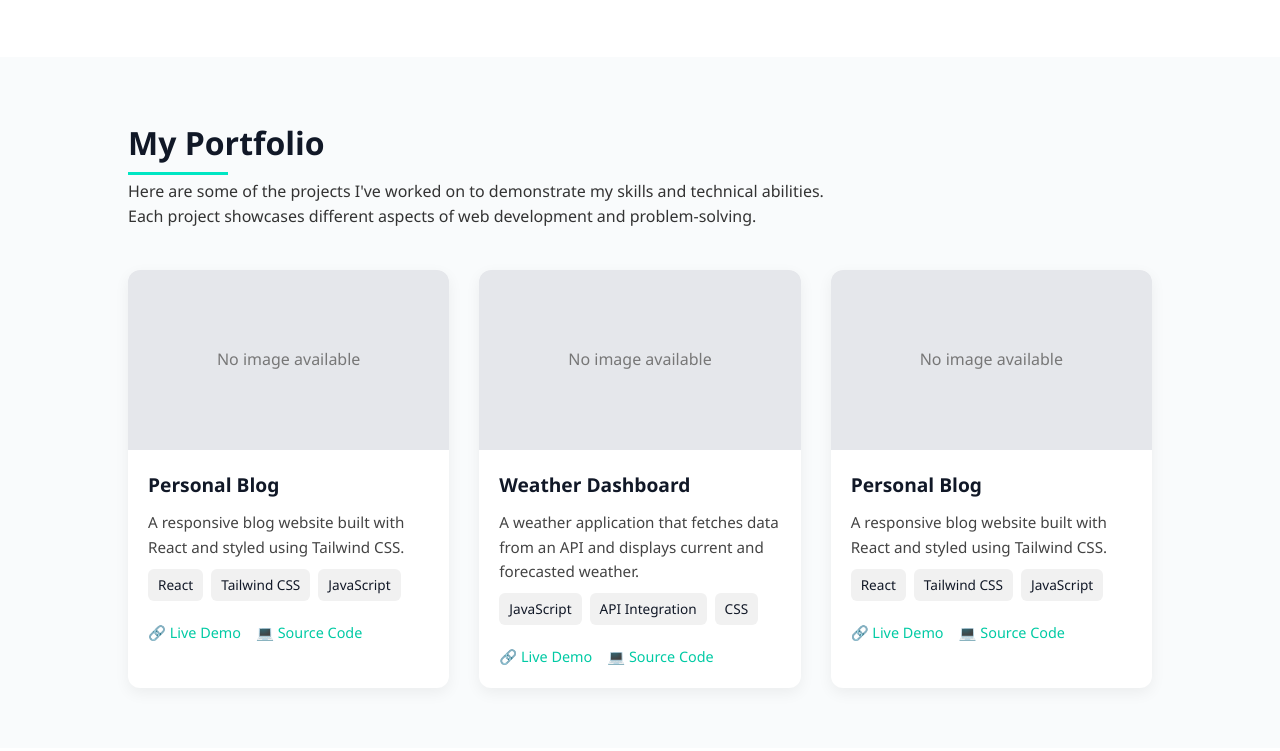
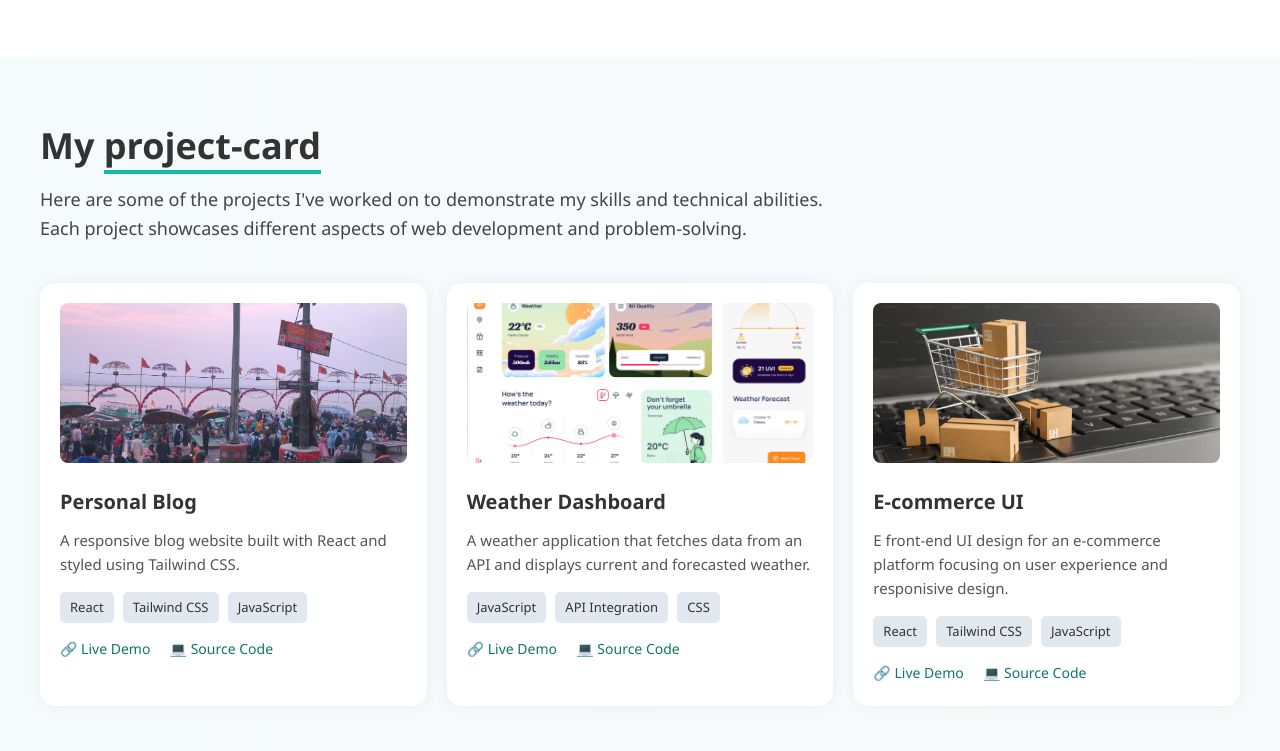
Before and after one commit to VishalVerma02/vishalpot, a plain HTML site: page index.html in a window 1280 px wide. Shown: the part 1089-1840 px from the top of the page. Drawn offline with Linux system fonts and the light colour scheme.

Commit message:
some update

```diff
--- a/index.html
+++ b/index.html
@@ -13,7 +13,7 @@
       <ul class="nav-links">
         <li><a href="#home">Home</a></li>
         <li><a href="#about">About</a></li>
-        <li><a href="#portgolio">Portfolio</a></li>
+        <li><a href="#project">Project</a></li>
         <li><a href="#services">Services</a></li>
         <li><a href="#contact">Contact</a></li>
       </ul>
@@ -92,71 +92,66 @@
   </div>
 </section>
 
-<section class="portfolio-section" id="portfolio">
-  <div class="portfolio-header">
-    <h2>My Portfolio</h2>
-    <p>
-      Here are some of the projects I've worked on to demonstrate my skills and technical abilities. Each project showcases different aspects of web development and problem-solving.
+
+  <section class="project-section" id="project">
+    <div class="container">
+      <h2 class="section-title">My <span>project-card</span></h2>
+      <p class="section-description">
+        Here are some of the projects I've worked on to demonstrate my skills and technical abilities.
+        Each project showcases different aspects of web development and problem-solving.
       </p>
-  </div>
 
-  <div class="portfolio-grid">
-    <!-- Project Card 1 -->
-    <div class="project-card">
-      <div class="project-image">No image available</div>
-      <div class="project-content">
-        <h3>Personal Blog</h3>
-        <p>A responsive blog website built with React and styled using Tailwind CSS.</p>
-        <div class="tags">
+      <div class="project-grid">
+        <!-- Card 1 -->
+        <div class="card">
+          <img src="./IMG_1226.jpg" alt="Personal Blog Project" class="card-image">
+          <h3 class="card-title">Personal Blog</h3>
+          <p class="card-description">A responsive blog website built with React and styled using Tailwind CSS.</p>
+          <div class="tech-tags">
             <span>React</span>
             <span>Tailwind CSS</span>
             <span>JavaScript</span>
           </div>
-        <div class="project-links">
-          <a href="#" class="demo">🔗 Live Demo</a>
-          <a href="#" class="code">💻 Source Code</a>
-        </div>
+          <div class="card-links">
+            <a href="#">🔗 Live Demo</a>
+            <a href="#">💻 Source Code</a>
           </div>
         </div>
 
-    <!-- Project Card 2 -->
-    <div class="project-card">
-      <div class="project-image">No image available</div>
-      <div class="project-content">
-        <h3>Weather Dashboard</h3>
-        <p>A weather application that fetches data from an API and displays current and forecasted weather.</p>
-        <div class="tags">
+        <!-- Card 2 -->
+        <div class="card">
+          <img src="./Screenshot 2025-07-23 143342.png" alt="Weather Dashboard" class="card-image">
+          <h3 class="card-title">Weather Dashboard</h3>
+          <p class="card-description">A weather application that fetches data from an API and displays current and forecasted weather.</p>
+          <div class="tech-tags">
             <span>JavaScript</span>
             <span>API Integration</span>
             <span>CSS</span>
           </div>
-        <div class="project-links">
-          <a href="#" class="demo">🔗 Live Demo</a>
-          <a href="#" class="code">💻 Source Code</a>
+          <div class="card-links">
+            <a href="#">🔗 Live Demo</a>
+            <a href="#">💻 Source Code</a>
           </div>
         </div>
-    </div>
-    <!-- Project Card 3 -->
-    <div class="project-card">
-      <div class="project-image">No image available</div>
-      <div class="project-content">
-        <h3>Personal Blog</h3>
-        <p>A responsive blog website built with React and styled using Tailwind CSS.</p>
-        <div class="tags">
+
+        <!-- Card 3 -->
+        <div class="card">
+          <img src="./Screenshot 2025-07-23 143902.png" alt="Personal Blog Project 2" class="card-image">
+          <h3 class="card-title">E-commerce UI</h3>
+          <p class="card-description">E front-end UI design for an e-commerce platform focusing on user experience and responisive design.</p>
+          <div class="tech-tags">
             <span>React</span>
             <span>Tailwind CSS</span>
             <span>JavaScript</span>
           </div>
-        <div class="project-links">
-          <a href="#" class="demo">🔗 Live Demo</a>
-          <a href="#" class="code">💻 Source Code</a>
+          <div class="card-links">
+            <a href="#">🔗 Live Demo</a>
+            <a href="#">💻 Source Code</a>
           </div>
         </div>
       </div>
-
     </div>
   </section>
-
 
 
 
--- a/style.css
+++ b/style.css
@@ -246,124 +246,93 @@ header {
 }
 
 
-.portfolio-section {
-  padding: 60px 10%;
-  background-color: #f9fbfc;
+
+
+.project-section {
+  padding: 60px 20px;
 }
 
-.portfolio-header h2 {
-  font-size: 2rem;
-  font-weight: bold;
-  color: #111827;
-  margin-bottom: 10px;
-  position: relative;
+.container {
+  max-width: 1200px;
+  margin: auto;
 }
 
-.portfolio-header h2::after {
-  content: "";
-  position: absolute;
-  left: 0;
-  bottom: -6px;
-  width: 100px;
-  height: 3px;
-  background-color: #00e6c3;
+.section-title {
+  font-size: 36px;
+  font-weight: bold;
+  margin-bottom: 10px;
 }
 
-.portfolio-header p {
-  max-width: 700px;
-  font-size: 1rem;
-  color: #333;
-  margin-top: 10px;
-  margin-bottom: 40px;
-  line-height: 1.6;
+.section-title span {
+  border-bottom: 4px solid #14b8a6;
 }
 
-.portfolio-grid {
-  display: grid;
-  grid-template-columns: repeat(auto-fit, minmax(300px, 1fr));
-  gap: 30px;
+.section-description {
+  font-size: 18px;
+  color: #444;
+  margin-bottom: 40px;
+  max-width: 800px;
 }
 
-.project-card {
-  background: #ffffff;
-  border-radius: 12px;
-  overflow: hidden;
-  box-shadow: 0 5px 15px rgba(0, 0, 0, 0.06);
-  display: flex;
-  flex-direction: column;
-  transition: transform 0.3s ease;
+.project-grid {
+  display: grid;
+  grid-template-columns: repeat(auto-fit, minmax(280px, 1fr));
+  gap: 20px;
 }
 
-.project-card:hover {
+.card {
+  background-color: #fff;
+  border-radius: 15px;
+  padding: 20px;
+  box-shadow: 0 0 15px rgba(0, 0, 0, 0.05);
+  transition: transform 0.3s;
+}
+
+.card:hover {
   transform: translateY(-5px);
 }
 
-.project-image {
-  background-color: #e5e7eb;
-  height: 180px;
-  display: flex;
-  align-items: center;
-  justify-content: center;
-  color: #777;
-  font-size: 1rem;
+.card-image {
+  width: 100%;
+  height: 160px;
+  object-fit: cover;
+  border-radius: 8px;
+  margin-bottom: 16px;
 }
 
-.project-content {
-  padding: 20px;
-  display: flex;
-  flex-direction: column;
-  gap: 10px;
+.card-title {
+  font-size: 20px;
+  font-weight: bold;
+  margin-bottom: 10px;
 }
 
-.project-content h3 {
-  font-size: 1.2rem;
-  color: #111827;
+.card-description {
+  color: #555;
+  font-size: 15px;
+  margin-bottom: 16px;
 }
 
-.project-content p {
-  color: #444;
-  font-size: 0.95rem;
+.tech-tags span {
+  display: inline-block;
+  background-color: #e2e8f0;
+  padding: 5px 10px;
+  border-radius: 5px;
+  font-size: 13px;
+  margin: 0 5px 5px 0;
 }
 
-.tags {
-  display: flex;
-  flex-wrap: wrap;
-  gap: 8px;
+.card-links a {
+  margin-right: 15px;
+  font-weight: 500;
+  text-decoration: none;
+  color: #0f766e;
+  font-size: 14px;
+  display: inline-block;
+  margin-top: 10px;
 }
 
-.tags span {
-  background-color: #f1f1f1;
-  padding: 5px 10px;
-  border-radius: 6px;
-  font-size: 0.85rem;
-  font-weight: 500;
-  color: #111827;
-}
 
-.project-links {
-  margin-top: 10px;
-  display: flex;
-  gap: 15px;
-  font-size: 0.9rem;
-}
 
-.project-links a {
-  text-decoration: none;
-  color: #00caa4;
-  font-weight: 500;
-  transition: color 0.3s ease;
-}
-
-.project-links a:hover {
-  color: #00a88a;
-}
-
-/* Responsive */
-@media (max-width: 768px) {
-  .portfolio-grid {
-    grid-template-columns: 1fr;
-  }
-}
 
 
 .services-section {
```
Also changed, not shown: IMG_1226.jpg (added), Screenshot 2025-07-23 143342.png (added), Screenshot 2025-07-23 143902.png (added). Lines whose indentation alone changed are shown as unchanged.
